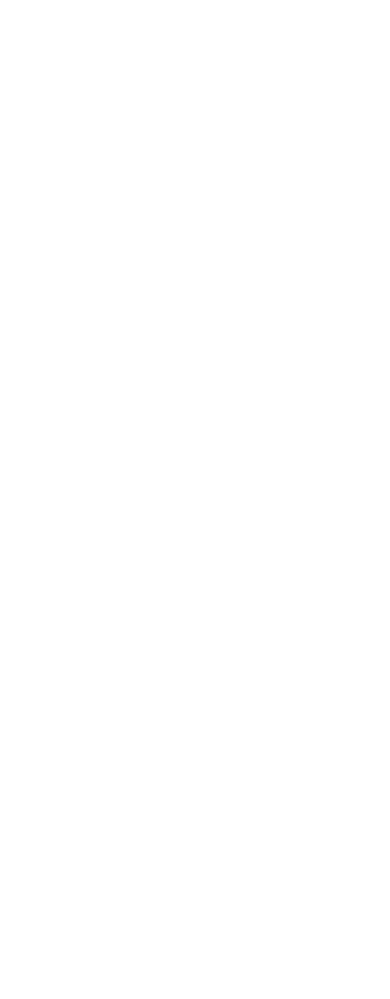
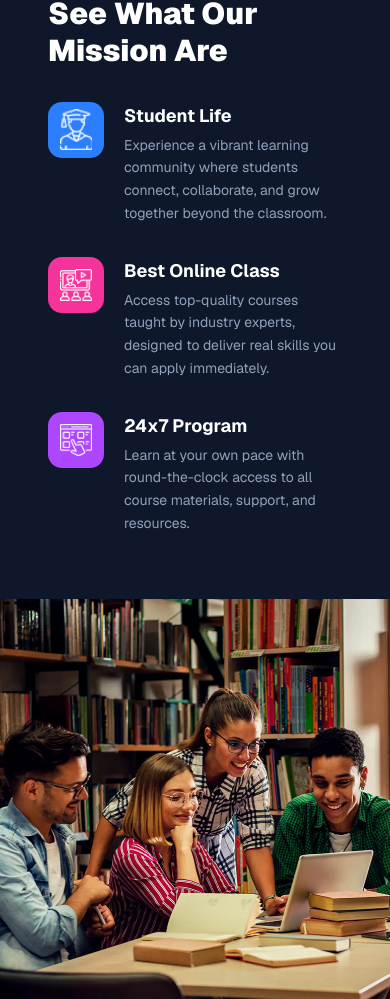
Before and after one commit to MrBrain314/educator, a Next.js app: page / in a window 390 px wide. Shown: the part 7210-8209 px from the top of the page. Before the commit the page ends 7097 px from the top, so only its background shows below. Built offline with nearby package versions, Linux system fonts and the light colour scheme.

Commit message:
Section Features

```diff
--- a/src/app/page.tsx
+++ b/src/app/page.tsx
@@ -4,6 +4,7 @@
 import Courses from "@/components/sections/Courses";
 import Header from "@/components/sections/Header";
 import Event from "@/components/sections/Event";
+import Features from "@/components/sections/Features";
 
 export default function HomePage() {
   return (
@@ -14,6 +15,7 @@
       <About />
       <Courses />
       <Event />
+      <Features />
     </main>
   );
 }
--- /dev/null
+++ b/src/components/sections/Features.tsx
@@ -0,0 +1,57 @@
+import Image from "next/image";
+import { features } from "@/data/features";
+
+export default function Features() {
+  return (
+    <section className="w-full grid grid-cols-1 lg:grid-cols-2">
+
+      {/* ---- Colonne gauche — fond bleu foncé ---- */}
+      <div className="bg-slate-900 px-12 py-16 lg:py-24 flex flex-col gap-8 justify-center">
+
+        <div>
+          <p className="text-blue-500 font-extrabold text-lg uppercase tracking-widest mb-4">
+            Core Features
+          </p>
+          <h2 className="text-3xl lg:text-4xl font-black text-white leading-tight">
+            See What Our Mission Are
+          </h2>
+        </div>
+
+        <ul className="flex flex-col gap-8">
+          {features.map((feature) => (
+            <li key={feature.id} className="flex items-start gap-5">
+
+              <div className={`shrink-0 w-14 h-14 ${feature.color} rounded-xl flex items-center justify-center`}>
+                <Image
+                  src={feature.icon}
+                  alt={feature.title}
+                  width={32}
+                  height={32}
+                  className="object-contain"
+                />
+              </div>
+
+              <div className="flex flex-col gap-1">
+                <h3 className="font-bold text-white text-lg">{feature.title}</h3>
+                <p className="text-slate-400 text-sm leading-relaxed">{feature.text}</p>
+              </div>
+
+            </li>
+          ))}
+        </ul>
+
+      </div>
+
+      {/* ---- Colonne droite — image pleine hauteur ---- */}
+      <div className="relative min-h-[400px] lg:min-h-full">
+        <Image
+          src="/images/coure-features-img.jpg"
+          alt="Core features"
+          fill
+          className="object-cover"
+        />
+      </div>
+
+    </section>
+  );
+}
--- /dev/null
+++ b/src/data/features.ts
@@ -0,0 +1,23 @@
+export const features = [
+  {
+    id: 1,
+    icon: "/images/feature-icon-1.png",
+    title: "Student Life",
+    text: "Experience a vibrant learning community where students connect, collaborate, and grow together beyond the classroom.",
+    color: "bg-blue-500",
+  },
+  {
+    id: 2,
+    icon: "/images/feature-icon-2.png",
+    title: "Best Online Class",
+    text: "Access top-quality courses taught by industry experts, designed to deliver real skills you can apply immediately.",
+    color: "bg-pink-500",
+  },
+  {
+    id: 3,
+    icon: "/images/feature-icon-3.png",
+    title: "24x7 Program",
+    text: "Learn at your own pace with round-the-clock access to all course materials, support, and resources.",
+    color: "bg-purple-500",
+  },
+];
```
